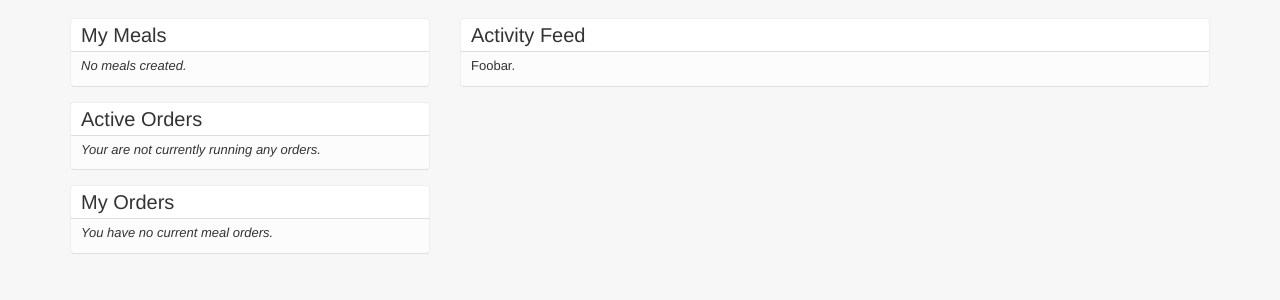
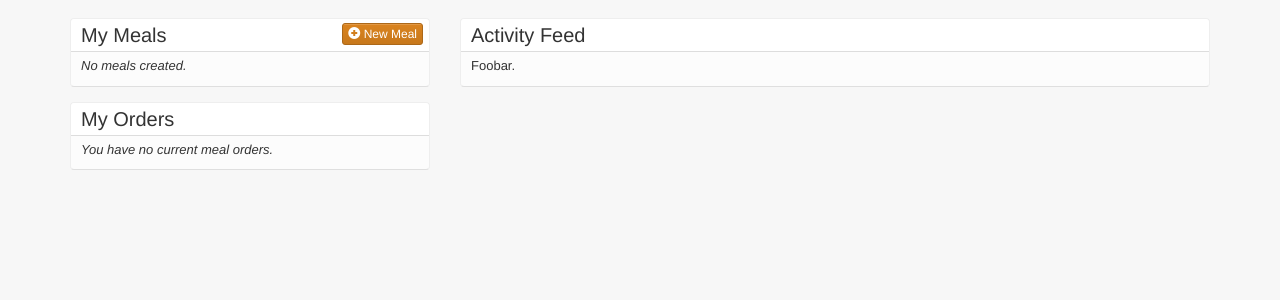
Before and after one commit to aroman/GrubHero, a Python web app: template templates/index.html in a window 1280 px wide. Shown: the part 57-357 px from the top of the page. Run offline with Jinja, Linux system fonts and the light colour scheme; the template is opened without the code that fills it, so the values that code supplies are empty; some libraries are stand-ins or nearby versions.

Commit message:
Added new meal button to meals block.

```diff
--- a/static/css/site.css
+++ b/static/css/site.css
@@ -53,6 +53,12 @@ img.venmo-logo-medium {
   border-top-right-radius: 4px;
 }
 
+h1 > .pull-right {
+  position: relative;
+  bottom: 3px;
+  left: 4px;
+}
+
 img.nav-avatar {
   height: 20px;
   border-radius: 4px;
--- a/templates/index.html
+++ b/templates/index.html
@@ -4,12 +4,10 @@
   <div class="row">
     <div class="col-xs-4">
       <div class="mh-block">
-        <h1>My Meals</h1>
+        <h1>My Meals <span class="pull-right">
+          <a href="meals/new" class="btn btn-danger btn-xs"><span class="glyphicon glyphicon-plus-sign"></span> New Meal</a>
+        </span></h1>
         <em>No meals created.</em>
-      </div>
-      <div class="mh-block">
-        <h1>Active Orders</h1>
-        <em>Your are not currently running any orders.</em>
       </div>
       <div class="mh-block">
         <h1>My Orders</h1>
```
